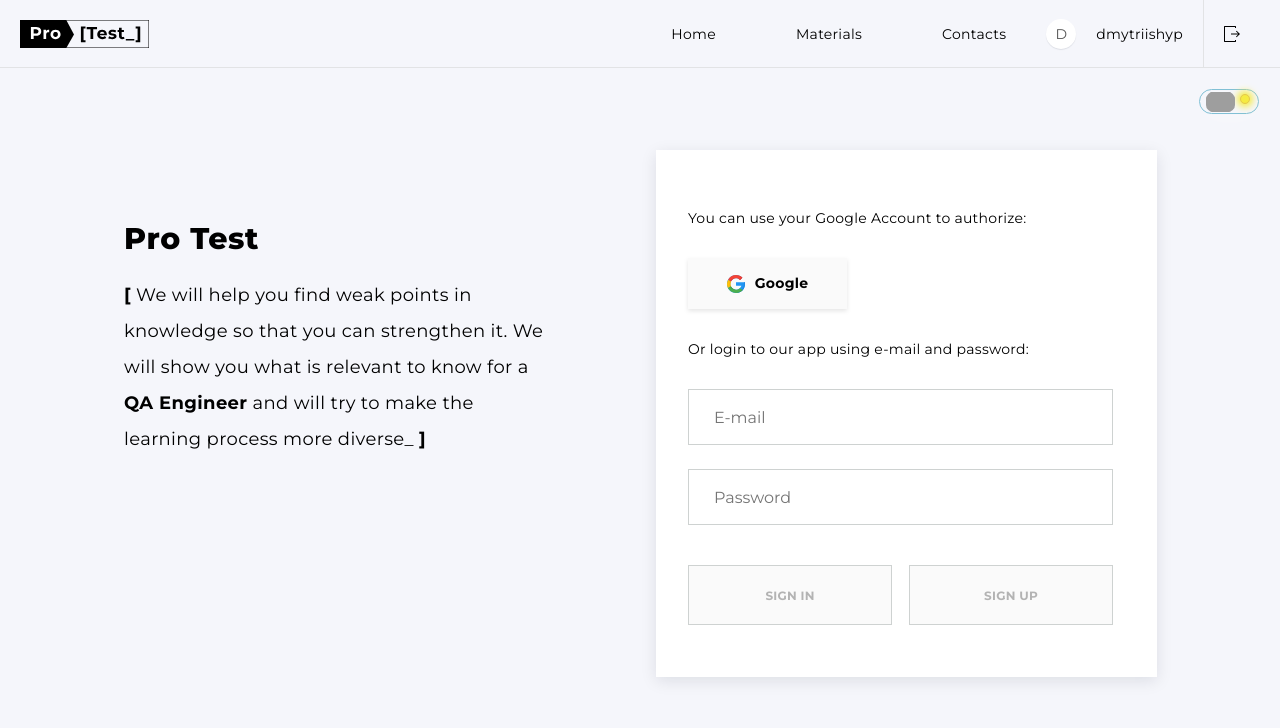
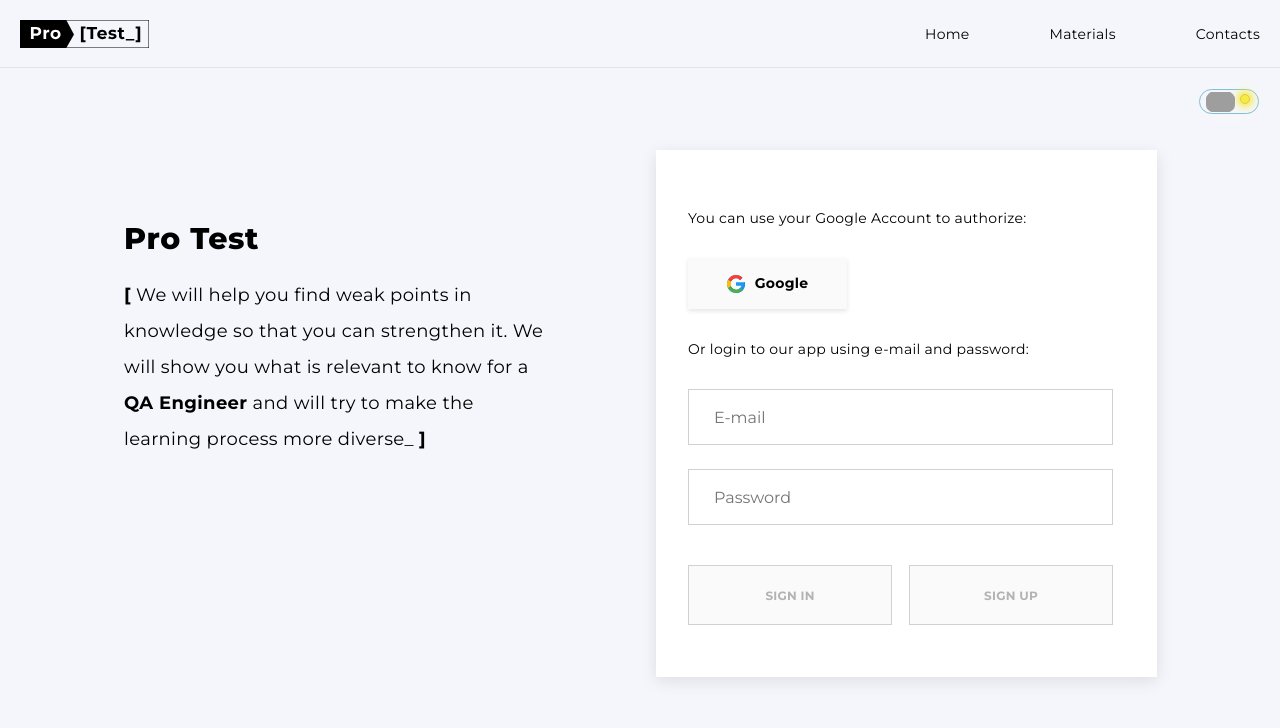
Before and after one commit to mkundeev/team-project-goit-final-fe, a React (Create React App) app: page / in a window 1280 px wide. Shown: the top 728 px of the page. Built offline with nearby package versions, Linux system fonts and the light colour scheme; grey boxes are pictures that could not be loaded.

Commit message:
Header update

```diff
--- a/src/components/Header/Header.jsx
+++ b/src/components/Header/Header.jsx
@@ -115,14 +115,16 @@ export default function Header() {
               </ul>
             </nav>
 
+
+            {userEmail && (
             <div className={s.userPanel}>
-              {/* {userEmail && ( */}
                 <NavLink to="" className={s.userLink}>
                   <span className={s.userIcon}>
-                    D
+                    {userEmail[0].toUpperCase()}
                   </span>
-                  <span className={s.user}>dmytriishyp</span>
-                  <span className={s.signOutBtn} onClick={handleLogOut}>
+                  <span className={s.user}>{userEmail.split('@')[0]}</span>
+                </NavLink>
+                <span className={s.signOutBtn} onClick={handleLogOut}>
                     <svg
                       className={s.blackFillColor}
                       width="16"
@@ -142,9 +144,9 @@ export default function Header() {
                       </defs>
                     </svg>
                   </span>
-                </NavLink>
-              {/* )} */}
-              <span onClick={toggleMenu} className={s.mobMenuBtn}>
+            </div>  )}
+
+                  <span onClick={toggleMenu} className={s.mobMenuBtn}>
                 {!isMenuOpen && (
                   <svg
                     className={s.blackFillColor}
@@ -171,7 +173,6 @@ export default function Header() {
                 )}
               </span>
             </div>
-          </div>
         </div>
       </Container>
       {isMenuOpen && (
--- a/src/components/Header/header.module.css
+++ b/src/components/Header/header.module.css
@@ -25,9 +25,6 @@
     align-items: center;
 }
 
-.nav {
-    margin-right: 80px;
-}
 
 .navList {
     display: flex;
@@ -76,7 +73,6 @@
     line-height: 14px;
     letter-spacing: 0.02em;
 
-    color: var(--secondaryTextColor);
     background-color: var(--white);
     border-radius: 50%;
     box-shadow: 0px 1px 1px rgba(18, 29, 46, 0.1);
@@ -84,11 +80,20 @@
     margin-right: 20px;
 }
 
+.userLink {
+    color: var(--black);
+}
+
+.user:hover {
+    color: var(--accentColor);
+}
+
+
 .user {
     font-family: var(--mainFont);
     letter-spacing: 0.02em;
     margin-right: 20px;
-    color: var(--black);
+
 }
 
 .signOutBtn {
@@ -134,6 +139,10 @@
     stroke: var(--black);
 }
 
+.signOutBtn:hover .blackFillColor {
+    fill: var(--accentColor);
+}
+
 @media screen and (max-width: 767px) {
     .nav {
         display: none;
@@ -158,8 +167,8 @@
         margin-right: 60px;
     }
 
-    .nav {
-        margin-right: 40px;
+    .userPanel {
+        margin-left: 40px;
     }
 
     .navLink {
@@ -186,6 +195,9 @@
 }
 
 @media screen and (min-width: 1280px) {
+    .userPanel {
+        margin-left: 80px;
+    }
     .navLink {
         font-size: 14px;
         line-height: 16px;
```
